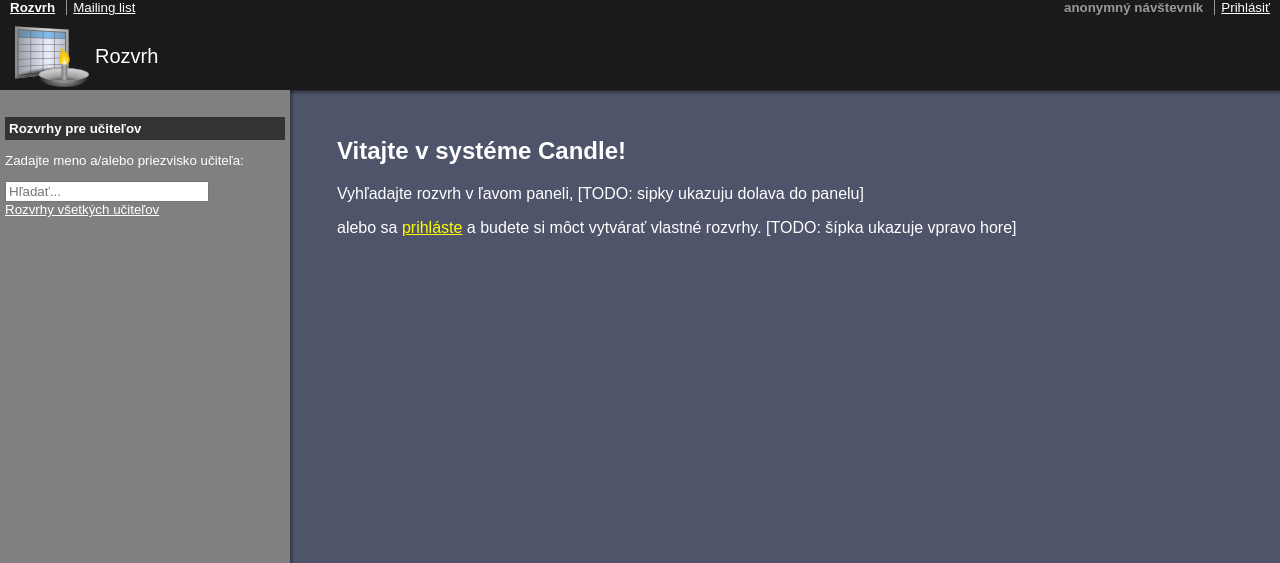
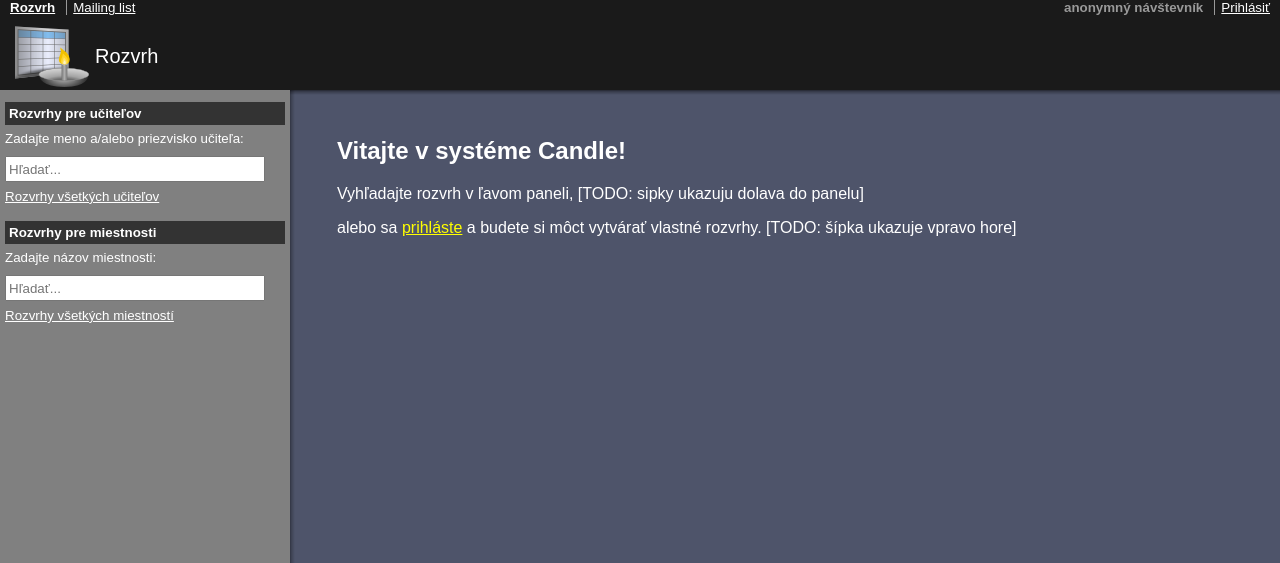
Before and after one commit to danshaman05/candle2, a Flask app: page / in a window 1280 px wide. Shown: the top 563 px of the page. Run offline with Flask 2, Linux system fonts and the light colour scheme; parts of the project's set-up code (start-up, migrations or seed data) failed here and were passed over; some libraries are stand-ins or nearby versions.

Commit message:
room search
Also improved corresponding css.

```diff
--- a/candle/static/css/main.css
+++ b/candle/static/css/main.css
@@ -180,6 +180,10 @@ form {
     padding: 5px;
 }
 
+.panel_cast {
+    margin: 0 0 1.25em 0;
+}
+
 .panel_cast h2, .panel_cast_no_collapse h2 {
     font-size: 100%;
     background-position: right center;
@@ -201,14 +205,20 @@ form {
 }
 
 .panel_search input {
-    /*width: 200px;*/
-    width: 70%;
+    width: 90%;
+    height: 1.5em;
 }
 
 .panel_search input[type="submit"] {
     /*width: 30px;*/
-    width: 25%;
+    /*width: 25%;*/
 }
+
+.panel_cast .other_links, .panel_cast .hint {
+    margin-top: 0.5em;
+    margin-bottom: 0.75em;
+}
+
 
 #panel_schovat {
     width: 32px;
--- a/candle/static/js/search.js
+++ b/candle/static/js/search.js
@@ -1,15 +1,29 @@
-function load_teacher( teacher_slug ) {
-    // funkcia, presmeruje na rozvrh
-    // console.log($SCRIPT_ROOT + '/ucitelia/' + teacher_slug);
-    window.location.href = $SCRIPT_ROOT + '/ucitelia/' + teacher_slug
-    }
+function redirect( endpoint ) {
+    // redirect to a timetable
+    window.location.href = $SCRIPT_ROOT + endpoint;
+}
 
+    ////////////////////// TODO: Refactor (three same functions below)
 $( function() {
-    $( "#showTeachers" ).autocomplete({
-      source: $SCRIPT_ROOT + "/get_teachers_list",   // odtial nacita zoznam vsetkych ucitelov
+    $( "#showTeachers" ).autocomplete({     // The Autocomplete is a widget from the jQueryUI framework, see https://jqueryui.com/autocomplete/#remote
+      source: $SCRIPT_ROOT + "/get_data/teachers",
       minLength: 2,
       select: function( event, ui ) {
-          load_teacher(ui.item.id);
+          redirect('/ucitelia/' + ui.item.id);
       }
     });
 });
+
+
+$( function() {
+    $( "#showRooms" ).autocomplete({
+      source: $SCRIPT_ROOT + "/get_data/rooms",
+      minLength: 1,
+      select: function( event, ui ) {
+          redirect('/miestnosti/' + ui.item.id);
+      }
+    });
+});
+
+
+// TODO showGroups:
--- a/candle/templates/panel/panel.html
+++ b/candle/templates/panel/panel.html
@@ -1,7 +1,7 @@
 <div id="panel">
     <div id="panel_in">
 
-    <div id="panel_throbber">Načítavam...</div>
+{#    <div id="panel_throbber">Načítavam...</div>#}
 
 {#    <div class="panel_cast" id="panel_cast_hodiny">#}
 {#        <h2><a href="#panel_cast_hodiny">Predmety a hodiny</a></h2>#}
@@ -31,14 +31,14 @@
 {#    </div>#}
 
 
+    {# UCITELIA #}
     <div class="panel_cast" id="panel_cast_ucitelia">
         <h2><a href="#panel_cast_ucitelia">Rozvrhy pre učiteľov</a></h2>
         <div class="panel_cast_obsah">
                 <div class="panel_search">
                     <p class="hint">Zadajte meno a/alebo priezvisko učiteľa:</p>
-                    <input type="text" id="showTeachers" name="showTeachers" title="najdi ucitela" placeholder="Hľadať...">
+                    <input type="text" id="showTeachers" name="showTeachers" title="Hľadať učiteľa." placeholder="Hľadať...">
                 </div>
-
             <div class="other_links">
                 <a href="{{ url_for('teachers.list_teachers') }}">Rozvrhy všetkých učiteľov</a>
             </div>
@@ -46,27 +46,24 @@
     </div>
 
 
-{##}
-{#    <div class="panel_cast" id="panel_cast_miestnosti">#}
-{#        <h2><a href="#panel_cast_miestnosti">Rozvrhy pre miestnosti</a></h2>#}
-{#        <div class="panel_cast_obsah">#}
-{##}
-{#            <form method="post" action="">#}
-{#                <div class="panel_search">#}
-{#                TODO TU IDE INPUT A BUTTON#}
-{##}
-{#                </div>#}
-{#            </form>#}
-{##}
-{#            <p class="hint">(názov miestnosti)</p>#}
-{##}
-{#            <div class="other_links">#}
-{#                <a href="{{ url_for('rooms.list_rooms') }}">Rozvrhy všetkých miestností</a>#}
-{#            </div>#}
-{#        </div>#}
-{#    </div>#}
-{##}
-{##}
+    {# MIESTNOSTI #}
+    <div class="panel_cast" id="panel_cast_miestnosti">
+        <h2><a href="#panel_cast_miestnosti">Rozvrhy pre miestnosti</a></h2>
+        <div class="panel_cast_obsah">
+
+            <form method="post" action="">
+                <div class="panel_search">
+                    <p class="hint">Zadajte názov miestnosti:</p>
+                    <input type="text" id="showRooms" name="showRooms" title="Hľadať miestnosť." placeholder="Hľadať...">
+                </div>
+            </form>
+            <div class="other_links">
+                <a href="{{ url_for('rooms.list_rooms') }}">Rozvrhy všetkých miestností</a>
+            </div>
+        </div>
+    </div>
+
+
 {#    <div class="panel_cast" id="panel_cast_kruzky">#}
 {#        <h2><a href="#panel_cast_kruzky">Rozvrhy pre krúžky</a></h2>#}
 {#        <div class="panel_cast_obsah">#}
```
Also changed, not shown: candle/search/routes.py (+16 -12 lines).
